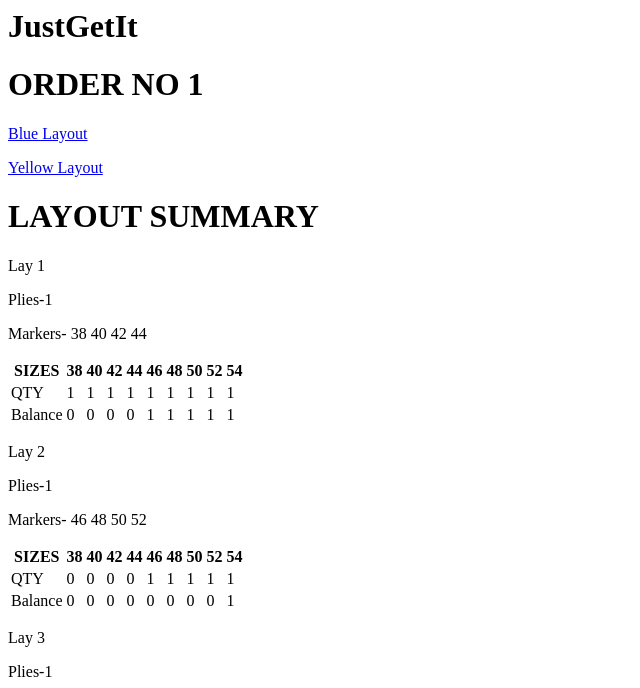
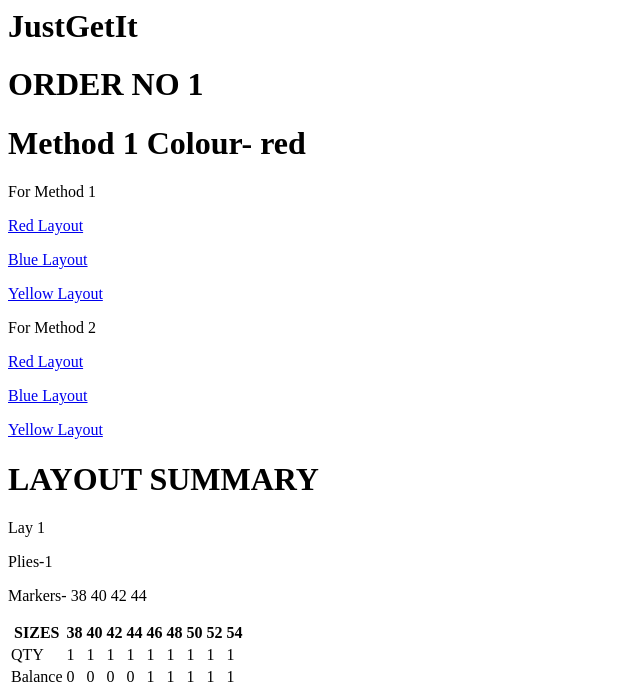
Before and after one commit to guptaaashu/cutorder, a Django app: page /lay_detail/1/red in a window 1280 px wide. Shown: the top 688 px of the page, without its empty margins (0-640 px from the left). Run offline with Django 3.2, Linux system fonts and the light colour scheme; tables that the repository leaves empty hold one stand-in row (values such as "Sample post"); some libraries are stand-ins or nearby versions.

Commit message:
added new

```diff
--- a/cut/urls.py
+++ b/cut/urls.py
@@ -26,4 +26,7 @@ urlpatterns = [
     path('lay_detail/<int:pk>/red',lay_detail_view_red, name='red'),
     path('lay_detail/<int:pk>/blue',lay_detail_view_blue, name='blue'),
     path('lay_detail/<int:pk>/yellow',lay_detail_view_yellow, name='yellow'),
+    path('lay_detail/<int:pk>/red1',lay_detail_view_red1, name='red1'),
+    path('lay_detail/<int:pk>/blue1',lay_detail_view_blue1, name='blue1'),
+    path('lay_detail/<int:pk>/yellow1',lay_detail_view_yellow1, name='yellow1'),
 ]
--- a/order/templates/lay_detail.html
+++ b/order/templates/lay_detail.html
@@ -1,8 +1,15 @@
 <h1>JustGetIt</h1>
 <div>
 <h1>ORDER NO {{ lay.order_no }}</h1>
+<h1>Method {{method}} Colour- {{color}}</h1>
+<p>For Method 1</p>
+<p><a href="{% url 'red' pk=lay.pk %}">Red Layout</a></p>
 <p><a href="{% url 'blue' pk=lay.pk %}">Blue Layout</a></p>
 <p><a href="{% url 'yellow' pk=lay.pk %}">Yellow Layout</a></p>
+<p>For Method 2</p>
+<p><a href="{% url 'red1' pk=lay.pk %}">Red Layout</a></p>
+<p><a href="{% url 'blue1' pk=lay.pk %}">Blue Layout</a></p>
+<p><a href="{% url 'yellow1' pk=lay.pk %}">Yellow Layout</a></p>
 <h1>LAYOUT SUMMARY</h1>
 {% with t=1 %}
 {% for a,b,c,d,e in data %}
--- a/order/views.py
+++ b/order/views.py
@@ -31,7 +31,7 @@ def laye(request):
         print(form)
         if form.is_valid():
             new=form.save()
-            return redirect('red',pk=new.pk)
+            return redirect('red1',pk=new.pk)
     else:
         form = LayForm()
     return render(request, 'lay.html', {'form': form})
@@ -101,7 +101,9 @@ def lay_detail_view_red(request,pk):
         te.append(it)
         it=it+1
     u=zip(l,t,y,g,te)
-    return render(request, 'lay_detail.html', {'data': u,'lay': oay})
+    method=1
+    color='red'
+    return render(request, 'lay_detail.html', {'data': u,'lay': oay,'method':method,'color':color})
 
 
 def lay_detail_view_blue(request,pk):
@@ -164,7 +166,9 @@ def lay_detail_view_blue(request,pk):
         te.append(it)
         it=it+1
     u=zip(l,t,y,g,te)
-    return render(request, 'lay_detail.html', {'data': u,'lay': oay})
+    method=1
+    color='blue'
+    return render(request, 'lay_detail.html', {'data': u,'lay': oay,'method':method,'color':color})
 
 def lay_detail_view_yellow(request,pk):
     oay=get_object_or_404(lay, pk=pk)
@@ -226,4 +230,238 @@ def lay_detail_view_yellow(request,pk):
         te.append(it)
         it=it+1
     u=zip(l,t,y,g,te)
-    return render(request, 'lay_detail.html', {'data': u,'lay': oay})
+    method=1
+    color='yellow'
+    return render(request, 'lay_detail.html', {'data': u,'lay': oay,'method':method,'color':color})
+
+
+def lay_detail_view_red1(request,pk):
+    oay=get_object_or_404(lay, pk=pk)
+    def check(bal):
+        for i in bal:
+            if(i[1]!=0):
+                return True
+        return False
+    def getlay(l,red,t,y,g):
+        bal=[]
+        for i in red:
+            f=[]
+            f.append(i[0])
+            f.append(i[1])
+            bal.append(f)
+        while(check(red)):
+            red.sort(key=lambda x:x[1])
+            s=0
+            j=0
+            tee=4
+            u=[]
+            for j in range(0,9):
+                if(red[j][1]>0):
+                    s=red[j][1]
+                    red[j][1]=0
+                    u.append(red[j][0])
+                    tee=tee-1
+                    break
+            red.sort(key=lambda x:x[0])
+            for i in range(0,9):
+                if(red[i][1]%s==0):
+                    while((tee>0) and (red[i][1])>0):
+                        red[i][1]=red[i][1]-s
+                        u.append(red[i][0])
+                        tee=tee-1
+            for i in range(0,9):
+                if(red[i][1]>0 and tee>0):
+                    red[i][1]=red[i][1]-s
+                    u.append(red[i][0])
+                    tee=tee-1
+            l.append(s)
+            c=[]
+            red.sort(key=lambda x:x[0])
+            for i in bal:
+                c.append(i[1])
+            y.append(c)
+            bal=[]
+            d=[]
+            for i in red:
+                d.append(i[1])
+                f=[]
+                f.append(i[0])
+                f.append(i[1])
+                bal.append(f)
+            t.append(d)
+            u.sort()
+            g.append(u)
+        print(l)
+        print(t)
+        print(y)
+        print(g)
+    red=[[38,oay.Red38],[40,oay.Red40],[42,oay.Red42],[44,oay.Red44],[46,oay.Red46],[48,oay.Red48],[50,oay.Red50],[52,oay.Red52],[54,oay.Red54]]
+    l=[]
+    t=[]
+    y=[]
+    g=[]
+    getlay(l,red,t,y,g)
+    f=[]
+    te=[]
+    it=1
+    for i in l:
+        te.append(it)
+        it=it+1
+    u=zip(l,t,y,g,te)
+    method=2
+    color='red'
+    return render(request, 'lay_detail.html', {'data': u,'lay': oay,'method':method,'color':color})
+
+def lay_detail_view_blue1(request,pk):
+    oay=get_object_or_404(lay, pk=pk)
+    def check(bal):
+        for i in bal:
+            if(i[1]!=0):
+                return True
+        return False
+    def getlay(l,red,t,y,g):
+        bal=[]
+        for i in red:
+            f=[]
+            f.append(i[0])
+            f.append(i[1])
+            bal.append(f)
+        while(check(red)):
+            red.sort(key=lambda x:x[1])
+            s=0
+            j=0
+            tee=4
+            u=[]
+            for j in range(0,9):
+                if(red[j][1]>0):
+                    s=red[j][1]
+                    red[j][1]=0
+                    u.append(red[j][0])
+                    tee=tee-1
+                    break
+            red.sort(key=lambda x:x[0])
+            for i in range(0,9):
+                if(red[i][1]%s==0):
+                    while((tee>0) and (red[i][1])>0):
+                        red[i][1]=red[i][1]-s
+                        u.append(red[i][0])
+                        tee=tee-1
+            for i in range(0,9):
+                if(red[i][1]>0 and tee>0):
+                    red[i][1]=red[i][1]-s
+                    u.append(red[i][0])
+                    tee=tee-1
+            l.append(s)
+            c=[]
+            red.sort(key=lambda x:x[0])
+            for i in bal:
+                c.append(i[1])
+            y.append(c)
+            bal=[]
+            d=[]
+            for i in red:
+                d.append(i[1])
+                f=[]
+                f.append(i[0])
+                f.append(i[1])
+                bal.append(f)
+            t.append(d)
+            u.sort()
+            g.append(u)
+        print(l)
+        print(t)
+        print(y)
+        print(g)
+    red=[[38,oay.Blue38],[40,oay.Blue40],[42,oay.Blue42],[44,oay.Blue44],[46,oay.Blue46],[48,oay.Blue48],[50,oay.Blue50],[52,oay.Blue52],[54,oay.Blue54]]
+    l=[]
+    t=[]
+    y=[]
+    g=[]
+    getlay(l,red,t,y,g)
+    f=[]
+    te=[]
+    it=1
+    for i in l:
+        te.append(it)
+        it=it+1
+    u=zip(l,t,y,g,te)
+    method=2
+    color='blue'
+    return render(request, 'lay_detail.html', {'data': u,'lay': oay,'method':method,'color':color})
+
+def lay_detail_view_yellow1(request,pk):
+    oay=get_object_or_404(lay, pk=pk)
+    def check(bal):
+        for i in bal:
+            if(i[1]!=0):
+                return True
+        return False
+    def getlay(l,red,t,y,g):
+        bal=[]
+        for i in red:
+            f=[]
+            f.append(i[0])
+            f.append(i[1])
+            bal.append(f)
+        while(check(red)):
+            red.sort(key=lambda x:x[1])
+            s=0
+            j=0
+            tee=4
+            u=[]
+            for j in range(0,9):
+                if(red[j][1]>0):
+                    s=red[j][1]
+                    red[j][1]=0
+                    u.append(red[j][0])
+                    tee=tee-1
+                    break
+            red.sort(key=lambda x:x[0])
+            for i in range(0,9):
+                if(red[i][1]%s==0):
+                    while((tee>0) and (red[i][1])>0):
+                        red[i][1]=red[i][1]-s
+                        u.append(red[i][0])
+                        tee=tee-1
+            for i in range(0,9):
+                if(red[i][1]>0 and tee>0):
+                    red[i][1]=red[i][1]-s
+                    u.append(red[i][0])
+                    tee=tee-1
+            l.append(s)
+            c=[]
+            red.sort(key=lambda x:x[0])
+            for i in bal:
+                c.append(i[1])
+            y.append(c)
+            bal=[]
+            d=[]
+            for i in red:
+                d.append(i[1])
+                f=[]
+                f.append(i[0])
+                f.append(i[1])
+                bal.append(f)
+            t.append(d)
+            u.sort()
+            g.append(u)
+        print(l)
+        print(t)
+        print(y)
+        print(g)
+    red=[[38,oay.Yellow38],[40,oay.Yellow40],[42,oay.Yellow42],[44,oay.Yellow44],[46,oay.Yellow46],[48,oay.Yellow48],[50,oay.Yellow50],[52,oay.Yellow52],[54,oay.Yellow54]]
+    l=[]
+    t=[]
+    y=[]
+    g=[]
+    getlay(l,red,t,y,g)
+    f=[]
+    te=[]
+    it=1
+    for i in l:
+        te.append(it)
+        it=it+1
+    u=zip(l,t,y,g,te)
+    method=2
+    color='yellow'
+    return render(request, 'lay_detail.html', {'data': u,'lay': oay,'method':method,'color':color})
```
Also changed, not shown: order/migrations/0009_auto_20200220_1504.py (added).
